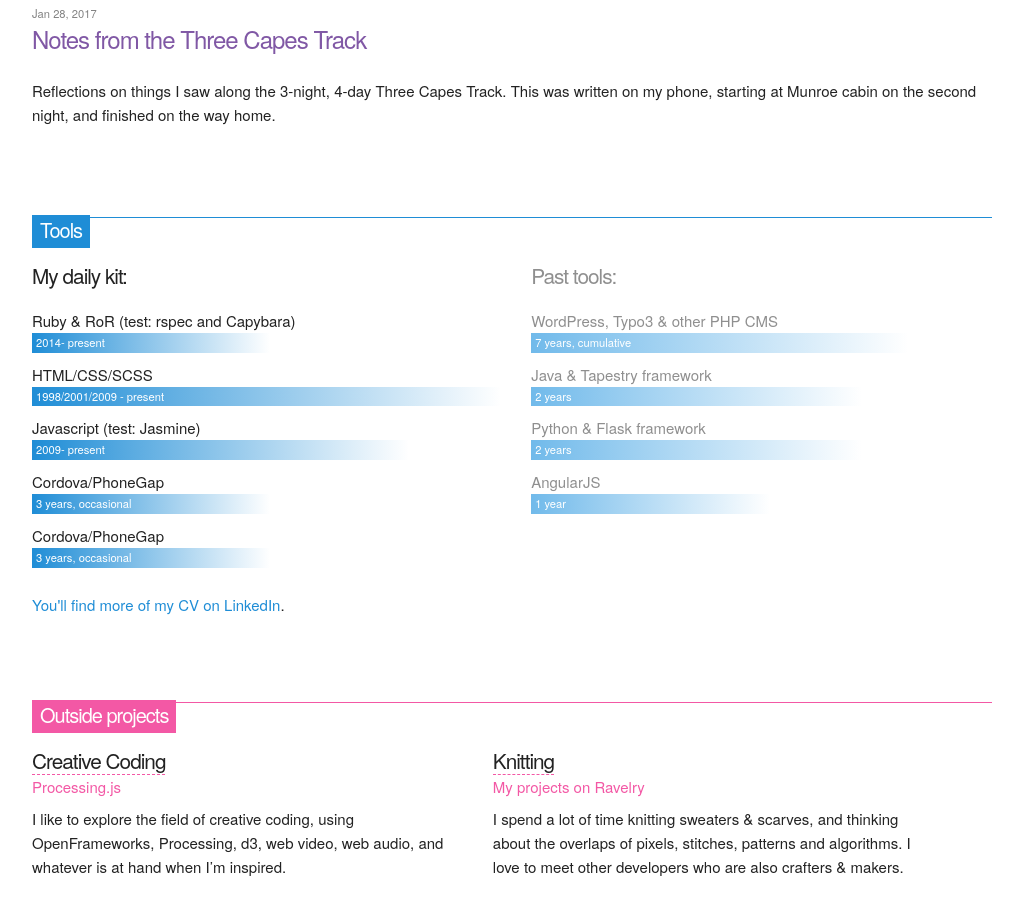
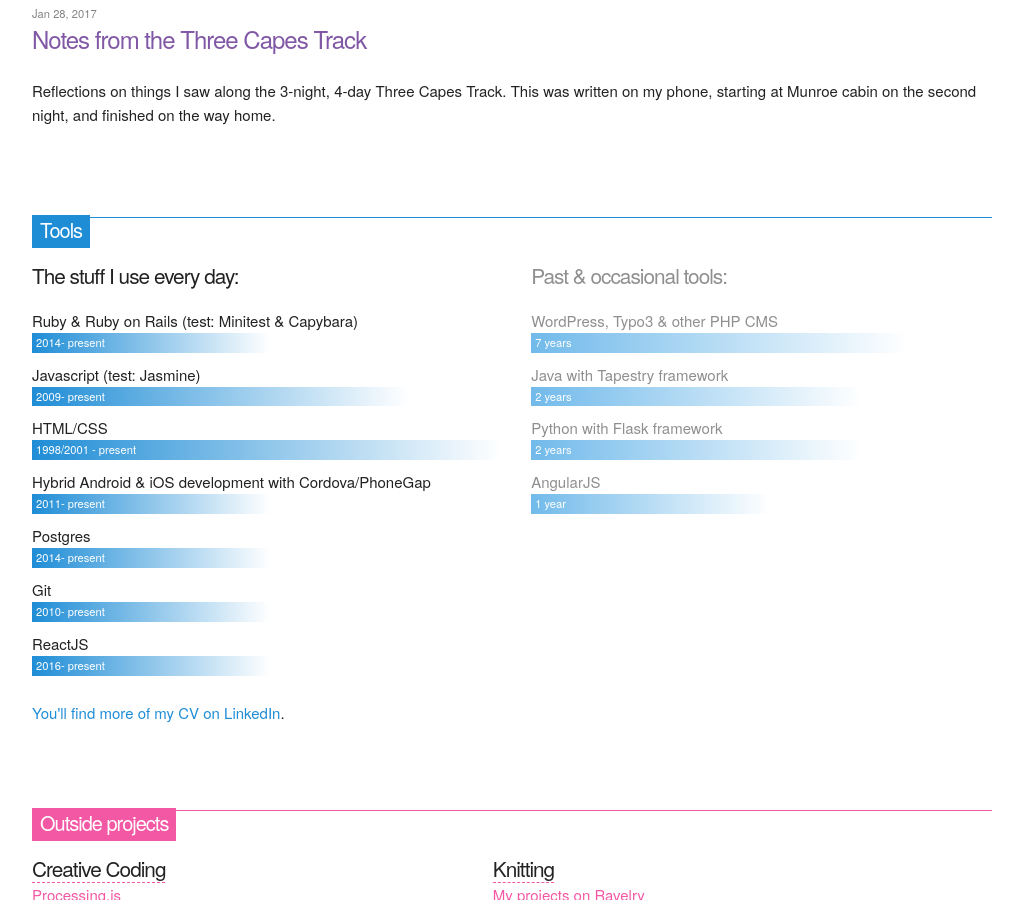
Before and after one commit to alihaberfield/alihaberfield.source, a Jekyll site: the page built from index.html, in a window 1280 px wide and 900 px high, scrolled down 453 px. Shown: the whole window, without its empty margins (128-1151 px from the left). Built offline with Jekyll 4.4.1, drawn with Linux system fonts in a browser that asks for light colours.

Commit message:
Update skills list

```diff
--- a/index.html
+++ b/index.html
@@ -37,36 +37,42 @@ layout: index
   <div class="container row">
       <h2 class="page-heading"><span>Tools</span></h1>
       <section class="column one-half current">
-        <h3>My daily kit:</h3>
+        <h3>The stuff I use every day:</h3>
         <ul>
-          <li>Ruby & RoR (test: rspec and Capybara)
+          <li>Ruby & Ruby on Rails (test: Minitest & Capybara)
             <span class="experience short">2014- present</span>
-          </li>
-          <li>HTML/CSS/SCSS
-            <span class="experience long">1998/2001/2009 - present</span>
           </li>
           <li>Javascript (test: Jasmine)
             <span class="experience med-long">2009- present</span>
           </li>
-          <li>Cordova/PhoneGap
-            <span class="experience short">3 years, occasional</span>
+          <li>HTML/CSS
+            <span class="experience long">1998/2001 - present</span>
           </li>
-          <li>Cordova/PhoneGap
-            <span class="experience short">3 years, occasional</span>
+          <li>Hybrid Android & iOS development with Cordova/PhoneGap
+            <span class="experience short">2011- present</span>
+          </li>
+          <li>Postgres
+            <span class="experience short">2014- present</span>
+          </li>
+          <li>Git
+            <span class="experience short">2010- present</span>
+          </li>
+          <li>ReactJS
+            <span class="experience short">2016- present</span>
           </li>
         </ul>
         <p><a href="https://www.linkedin.com/in/ali-haberfield-4b705620">You'll find more of my CV on LinkedIn</a>.</p>
       </section>
       <section class="column one-half past">
-        <h3>Past tools:</h3>
+        <h3>Past & occasional tools:</h3>
         <ul>
           <li>WordPress, Typo3 & other PHP CMS
-            <span class="experience med-long">7 years, cumulative</span>
+            <span class="experience med-long">7 years</span>
           </li>
-          <li>Java & Tapestry framework
+          <li>Java with Tapestry framework
             <span class="experience med">2 years</span>
           </li>
-          <li>Python & Flask framework
+          <li>Python with Flask framework
             <span class="experience med">2 years</span>
           </li>
           <li>AngularJS
```
